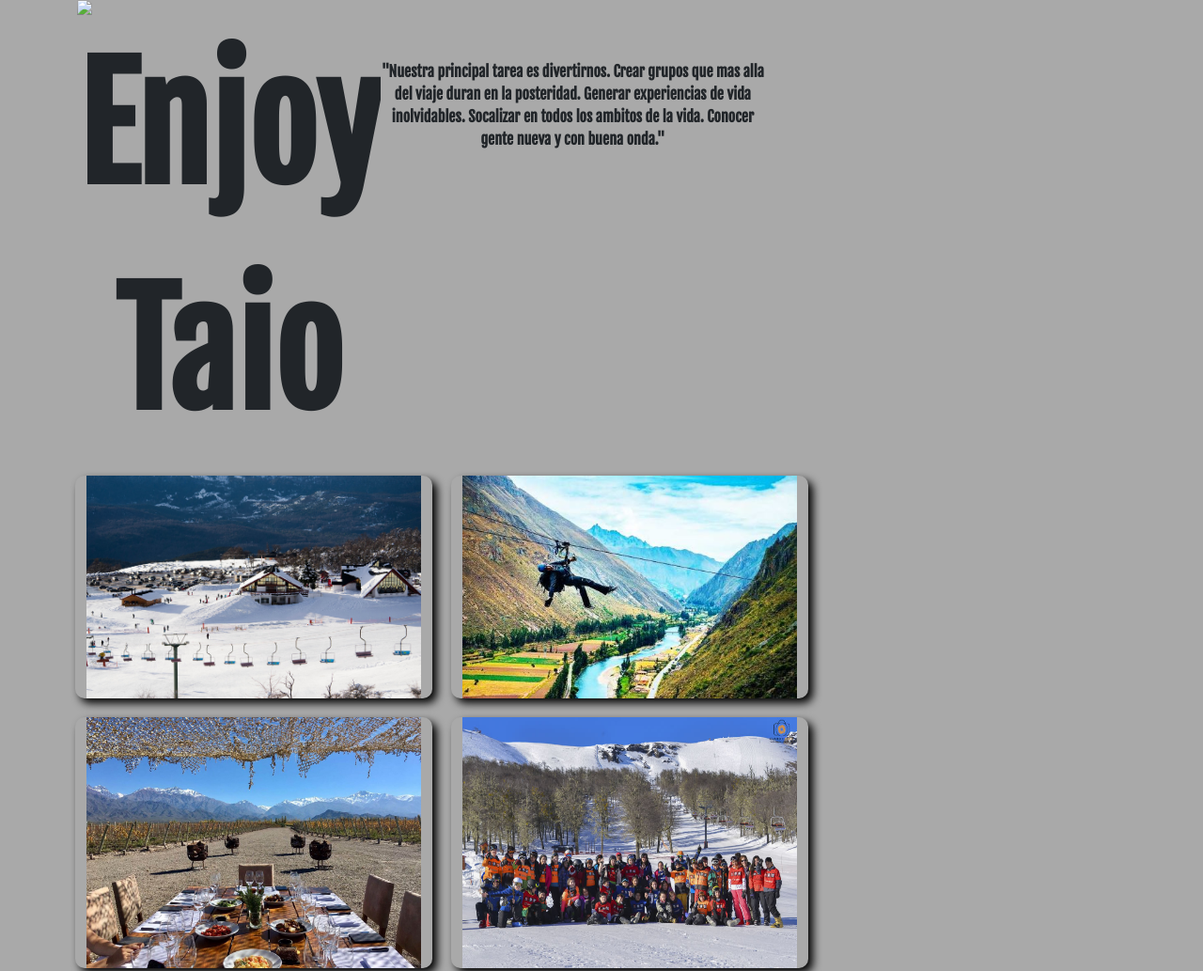
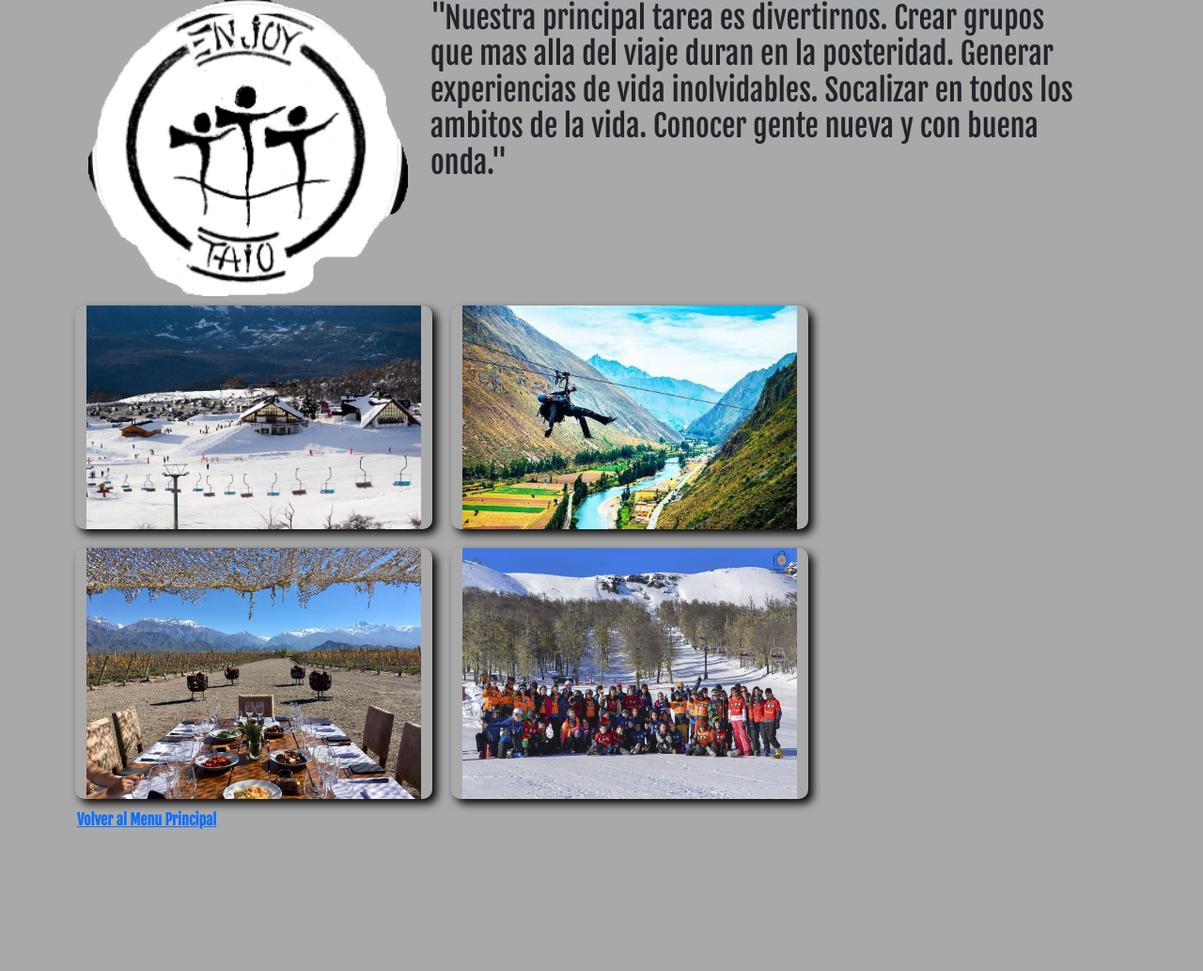
Before and after one commit to pablohimitian/Primera-Entrega, a plain HTML site: page htmls/mision.html in a window 1280 px wide. Shown: the top 1033 px of the page at 94% size. After the commit the page ends 884 px from the top, so only its background shows below. Drawn offline with nearby package versions, Linux system fonts and the light colour scheme.

Commit message:
crash mision

```diff
--- a/htmls/mision.html
+++ b/htmls/mision.html
@@ -8,20 +8,19 @@
     <script src="https://cdn.jsdelivr.net/npm/bootstrap@5.3.3/dist/js/bootstrap.bundle.min.js" integrity="sha384-YvpcrYf0tY3lHB60NNkmXc5s9fDVZLESaAA55NDzOxhy9GkcIdslK1eN7N6jIeHz" crossorigin="anonymous"></script>
     <link rel="stylesheet" href="../styles.css">
     <link rel="preconnect" href="https://fonts.gstatic.com" crossorigin>
-<link href="https://fonts.googleapis.com/css2?family=Fjalla+One&display=swap" rel="stylesheet">
+    <link href="https://fonts.googleapis.com/css2?family=Fjalla+One&display=swap" rel="stylesheet">
 </head>
 <body class="container-lg backmain">
-    <section class="titulo2 ">
-    <img src="./Resources/Images/Logo Taio.png" alt="Enjoy Taio" class="logo2 " >
-    <p class="txt-mision">
-       <strong> "Nuestra principal tarea es divertirnos.
+    <header class="container-fluid titulo2 row">
+        <img src="../Resources/Images/Logo Taio.png" class="logo2 logomision col-4" >
+        <h2 class="col UTF-8">
+        "Nuestra principal tarea es divertirnos.
         Crear grupos que mas alla del viaje duran en la posteridad.
         Generar experiencias de vida inolvidables.
         Socalizar en todos los ambitos de la vida.
         Conocer gente nueva y con buena onda."
-    </strong>
-    </p>
-</section>
+        </h2>
+    </header>
 </div class="muestras" >
     <div class=" galmision row">
         <img src="../Resources/Images/chapelcopano.jpg" alt="" class="imgmision col-4">
--- a/styles.css
+++ b/styles.css
@@ -55,7 +55,6 @@
  .instagram-media{
   height: 70vh;
   margin: 10px;
-
  }
 
 .letfont {
```
Also changed, not shown: index.html (+1 -1 lines).
